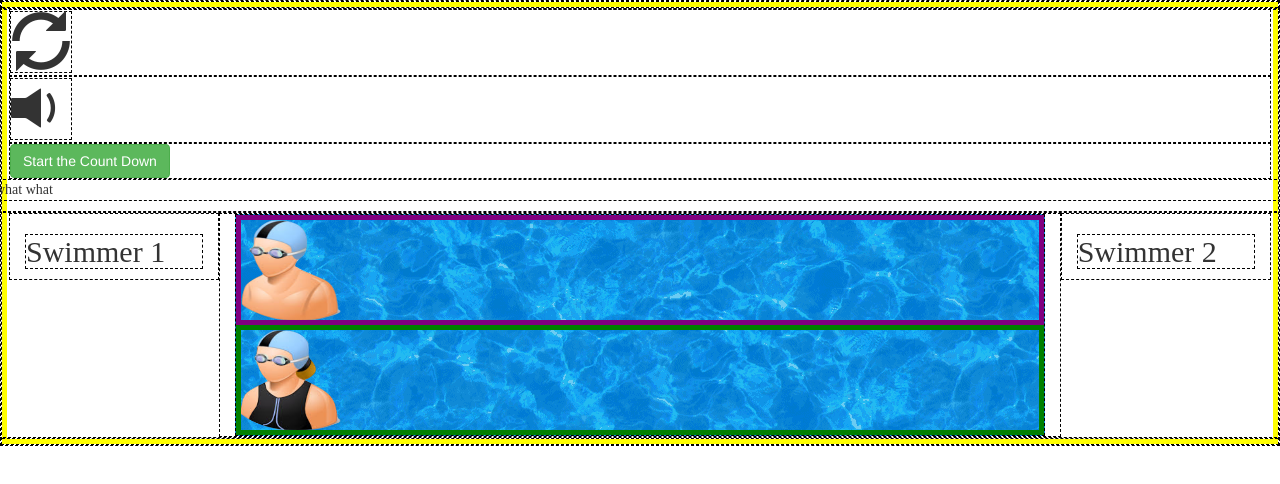
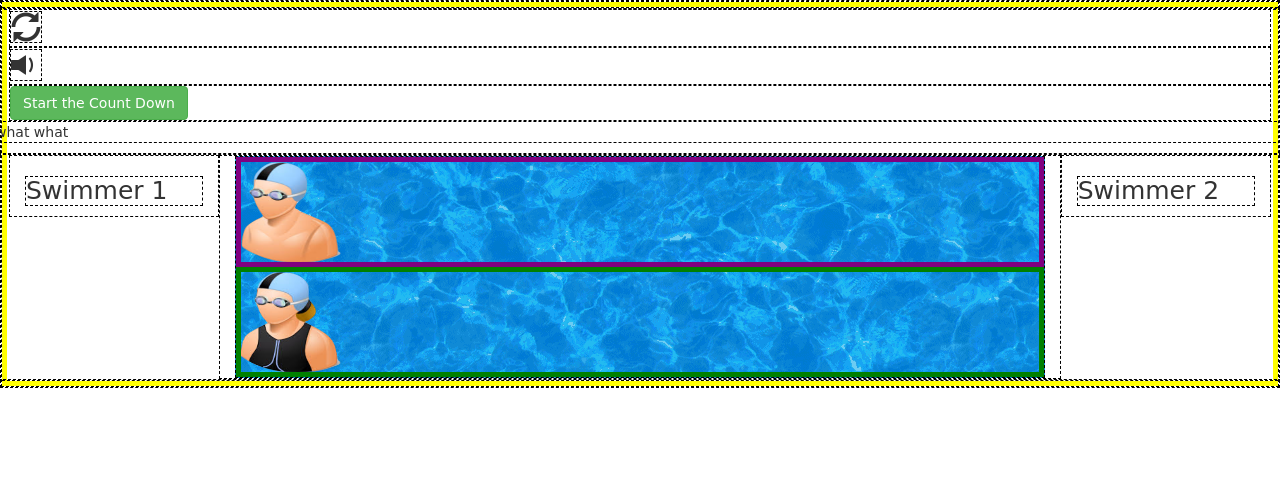
Before and after one commit to greicens/Project-0, a plain HTML site: page index.html in a window 1280 px wide. Drawn offline with nearby package versions, Linux system fonts and the light colour scheme.

Commit message:
added google font bungee to the entire body

```diff
--- a/style.css
+++ b/style.css
@@ -1,15 +1,19 @@
 *{
   border: dashed 1px black;
 }
+body{
+  /*background-image: url("imgs/splashBackground.jpg");;*/
+  font-family: 'Bungee', cursive;
+}
 h2{
-  font-family: 'Freckle Face', serif;;
-  font-size: 30px;
+  font-size: 25px;
 }
-p{
-  font-family: 'Freckle Face', serif;
+
+.btn{
+  font-family: 'Bungee', cursive;
 }
 .button{
-    font-family: Freckle+Face;
+    font-family: 'Bungee', cursive;
     width:300px;
     height: 80px;
     padding: 20px;
@@ -17,7 +21,7 @@ p{
     margin-right:auto;
 }
 .glyphicon{
-    font-size: 60px;
+    font-size: 30px;
 }
 .game{
   border: solid 5px yellow;
@@ -34,10 +38,10 @@ p{
 .content-card col-md-12{
   height: 800px;
 }
+.content-card col=md-8{
 
-body{
-  /*background-image: url("imgs/splashBackground.jpg");;*/
 }
+
 
 #pool{
   position: relative;
```
